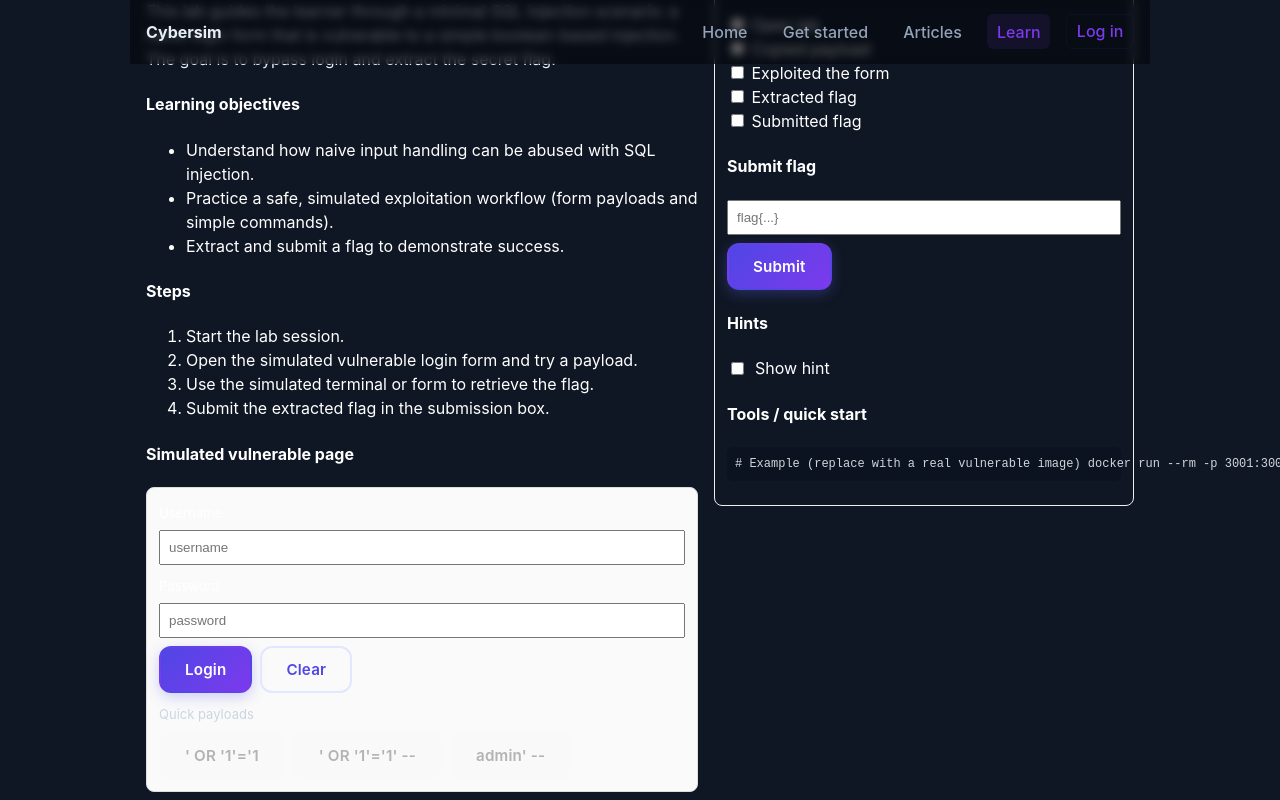
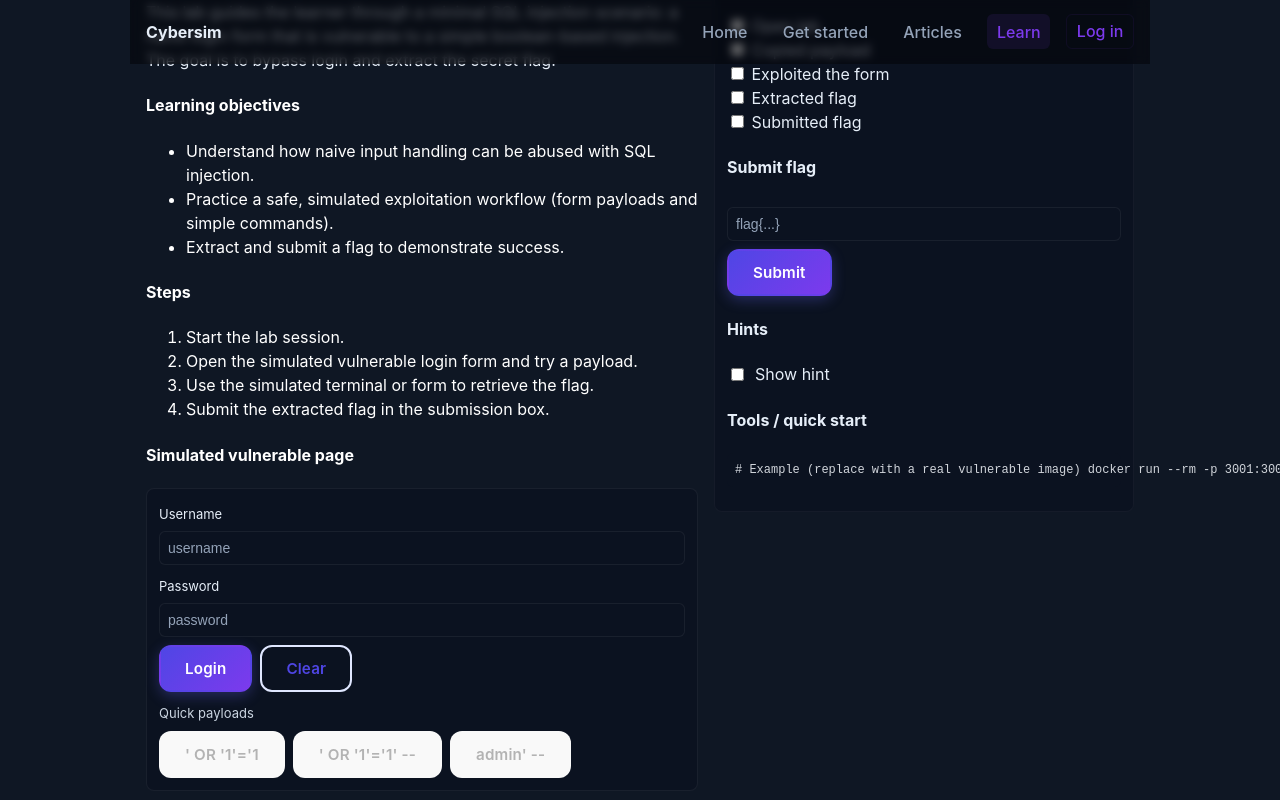
Before and after one commit to miles-spidee/cybersim, a React (Vite) app in the folder frontend/: page /learn in a window 1280 px wide. Both pictures are taken after a click on the button "Start Attack Training". Shown: the top 800 px of the page. Built offline with nearby package versions, Linux system fonts and the light colour scheme.

Commit message:
UI update

```diff
--- a/frontend/src/App.css
+++ b/frontend/src/App.css
@@ -654,3 +654,25 @@ body{margin:0;background:var(--bg);color:var(--text);font-family:Inter,system-ui
     padding: 1rem;
   }
 }
+
+/* Attack lab input overrides: ensure good contrast for inputs/placeholders inside the lab */
+.atk-input {
+  width: 100%;
+  padding: 8px;
+  margin-top: 6px;
+  background: var(--surface); /* use theme surface color */
+  color: var(--text);   /* high-contrast text */
+  border: 1px solid rgba(255,255,255,0.06);
+  border-radius: 6px;
+  box-shadow: none;
+  font-size: 14px;
+}
+.atk-input:focus {
+  outline: none;
+  border-color: rgba(124,58,237,0.4);
+  box-shadow: 0 0 0 4px rgba(124,58,237,0.06);
+}
+.atk-input::placeholder {
+  color: #94a3b8; /* visible muted placeholder */
+  opacity: 1;
+}
--- a/frontend/src/attacks/atk1.jsx
+++ b/frontend/src/attacks/atk1.jsx
@@ -143,15 +143,15 @@ export default function AttackLab({ onClose }) {
 
           <div style={{ marginTop: 12 }}>
             <h4>Simulated vulnerable page</h4>
-            <div style={{ border: '1px solid #ddd', padding: 12, borderRadius: 8, background: '#fafafa' }}>
+            <div style={{ border: '1px solid rgba(255,255,255,0.06)', padding: 12, borderRadius: 8, background: 'var(--surface)', color: 'var(--text)' }}>
               <form onSubmit={submitLogin}>
                 <div style={{ marginBottom: 8 }}>
                   <label style={{ fontSize: 13 }}>Username</label>
-                  <input value={username} onChange={(e)=>setUsername(e.target.value)} placeholder="username" style={{ width: '100%', padding: 8, marginTop: 6, color: '#000' }} />
+                  <input value={username} onChange={(e)=>setUsername(e.target.value)} placeholder="username" className="atk-input" />
                 </div>
                 <div style={{ marginBottom: 8 }}>
                   <label style={{ fontSize: 13 }}>Password</label>
-                  <input value={password} onChange={(e)=>setPassword(e.target.value)} type="password" placeholder="password" style={{ width: '100%', padding: 8, marginTop: 6, color: '#000' }} />
+                  <input value={password} onChange={(e)=>setPassword(e.target.value)} type="password" placeholder="password" className="atk-input" />
                 </div>
                 <div style={{ display: 'flex', gap: 8 }}>
                   <button className="btn primary" disabled={!started} type="submit">Login</button>
@@ -182,7 +182,7 @@ export default function AttackLab({ onClose }) {
         </section>
 
         <aside style={{ textAlign: 'left' }}>
-          <div style={{ border: '1px solid #eee', padding: 12, borderRadius: 8 }}>
+          <div style={{ border: '1px solid rgba(255,255,255,0.04)', padding: 12, borderRadius: 8, background: 'var(--surface)', color: 'var(--text)' }}>
             <h4>Checkpoints</h4>
             <ul style={{ listStyle: 'none', padding: 0 }}>
               <li><input type="checkbox" checked={checkpoints.openedLab} readOnly /> Open lab</li>
@@ -195,7 +195,7 @@ export default function AttackLab({ onClose }) {
             <div style={{ marginTop: 12 }}>
               <h4>Submit flag</h4>
               <form onSubmit={submitFlag}>
-                <input value={flagInput} onChange={(e)=>setFlagInput(e.target.value)} placeholder="flag{...}" style={{ width: '100%', padding: 8, marginBottom: 8, color: '#000' }} />
+                <input value={flagInput} onChange={(e)=>setFlagInput(e.target.value)} placeholder="flag{...}" className="atk-input" style={{ marginBottom: 8 }} />
                 <button className="btn primary" type="submit" disabled={!started}>Submit</button>
               </form>
               {message ? <div style={{ marginTop: 8, color: message.type==='success' ? '#86efac' : (message.type==='error' ? '#ff6b6b' : '#cbd5e1') }}>{message.text}</div> : null}
```
